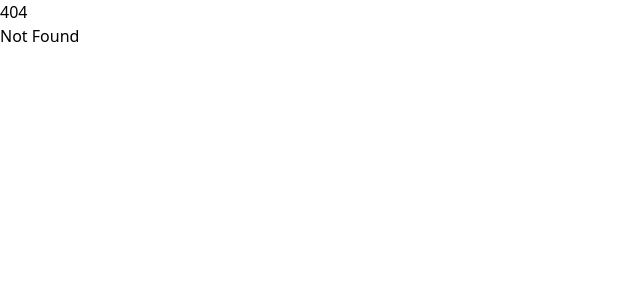
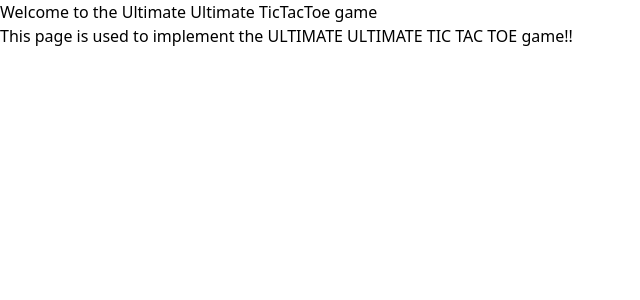
Before and after one commit to RawPanda19/Wine-Drinkers-WebApp, a SvelteKit app: page /tictactoe/double-ult in a window 1280 px wide. Before the commit this address had no page. Shown: the top 300 px of the page, without its empty margins (0-640 px from the left). Built offline with nearby package versions, Linux system fonts and the light colour scheme.

Commit message:
feat(TicTacToe): #2 Added the pages for the tic tac toe games

```diff
--- /dev/null
+++ b/src/routes/tictactoe/+layout.svelte
@@ -0,0 +1,5 @@
+<script>
+    import "../../app.css";
+</script>
+
+<slot/>
--- /dev/null
+++ b/src/routes/tictactoe/+page.svelte
@@ -0,0 +1,5 @@
+<h1>Welcome to the Tic Tac Toe games</h1>
+<p>On the pages listed below you can find the type of Tic Tac Toe games that have been implemented</p>
+
+
+<!--TODO: List the other pages-->
--- /dev/null
+++ b/src/routes/tictactoe/double-ult/+layout.svelte
@@ -0,0 +1,5 @@
+<script>
+    import "../../../app.css";
+</script>
+
+<slot/>
--- /dev/null
+++ b/src/routes/tictactoe/double-ult/+page.svelte
@@ -0,0 +1,2 @@
+<h1>Welcome to the Ultimate Ultimate TicTacToe game</h1>
+<p>This page is used to implement the ULTIMATE ULTIMATE TIC TAC TOE game!!</p>
--- /dev/null
+++ b/src/routes/tictactoe/normal/+layout.svelte
@@ -0,0 +1,5 @@
+<script>
+    import "../../../app.css";
+</script>
+
+<slot/>
--- /dev/null
+++ b/src/routes/tictactoe/normal/+page.svelte
@@ -0,0 +1,2 @@
+<h1>Welcome to the normal TicTacToe game</h1>
+<p>This page is used to implement and own version of the normal Tic Tac Toe game</p>
--- /dev/null
+++ b/src/routes/tictactoe/ultimate/+layout.svelte
@@ -0,0 +1,5 @@
+<script>
+    import "../../../app.css";
+</script>
+
+<slot/>
--- /dev/null
+++ b/src/routes/tictactoe/ultimate/+page.svelte
@@ -0,0 +1,2 @@
+<h1>Welcome to the Ultimate Tic Tac Toe game</h1>
+<p>This page is used to implement and own version of the Ultimate Tic Tac Toe game</p>
```
